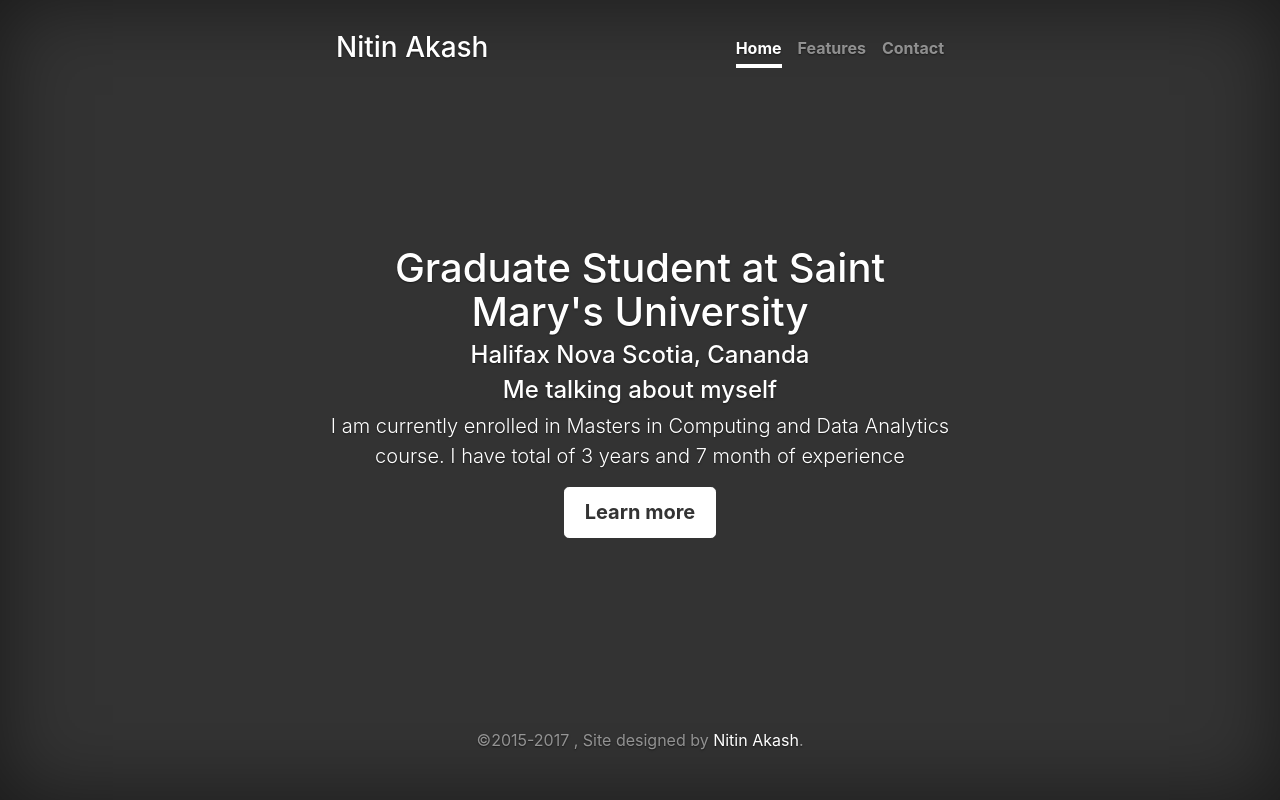
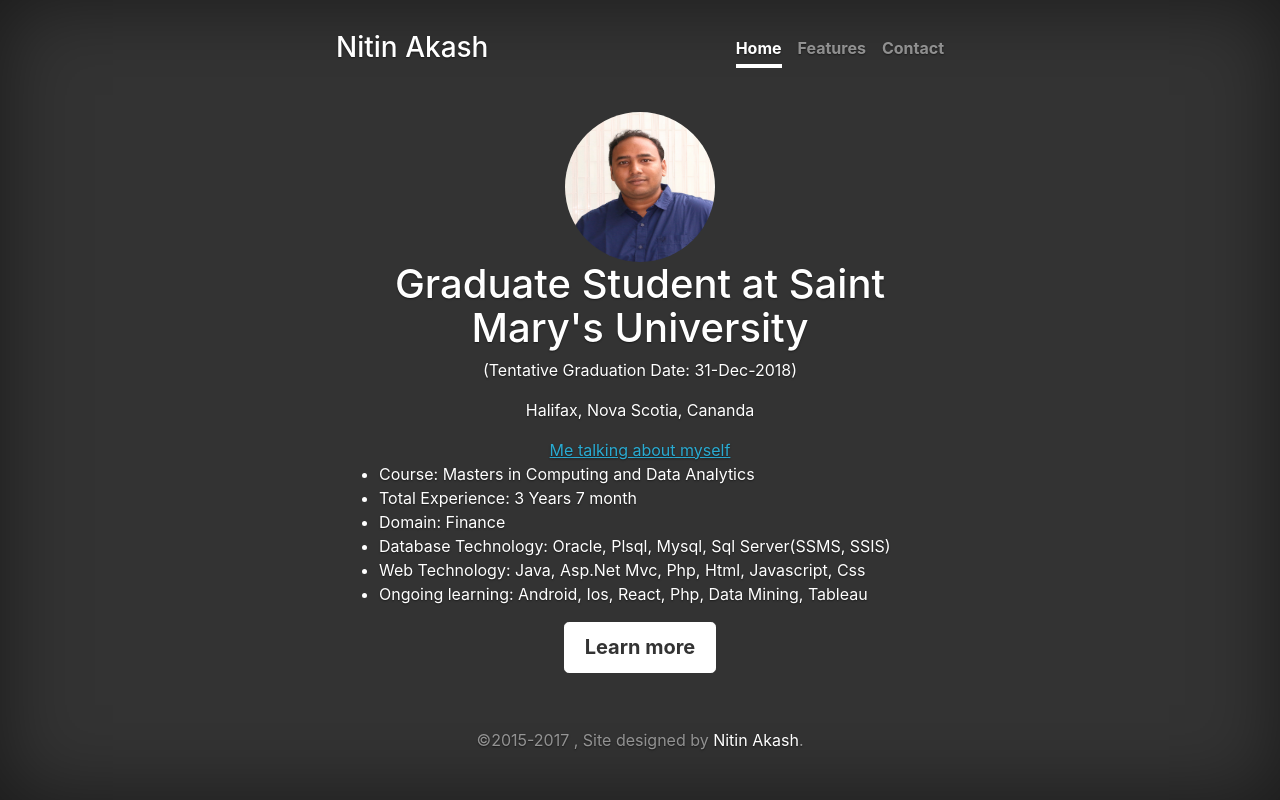
Before and after one commit to nitinakash2017/MyPersonalWebsite, a PHP site: page / in a window 1280 px wide. Run offline with PHP 8.4, Linux system fonts and the light colour scheme; some libraries are stand-ins or nearby versions.

Commit message:
Made body section of index page

```diff
--- a/css/cover.css
+++ b/css/cover.css
@@ -158,3 +158,6 @@ body {
     width: 42rem;
   }
 }
+.styleTalkingSpan{
+  color: #2aabd2;
+}
--- a/index.php
+++ b/index.php
@@ -1,16 +1,26 @@
 <?php include 'header.php';
 ?>
+    <div class="container">
+            <div class="inner cover">
 
-            <div class="inner cover">
+                    <img src="image//Nitin.jpg" style="border-radius: 50%" width="150px" height="150px"/>
                 <h1 class="cover-heading">Graduate Student at Saint Mary's University</h1>
-                <h4>Halifax Nova Scotia, Cananda</h4>
-                <h4>Me talking about myself</h4>
-                <p class="lead">I am currently enrolled in Masters in Computing and Data Analytics course.  I have total of 3 years and 7 month of experience</p>
+                <p>(Tentative Graduation Date: 31-Dec-2018)</p>
+                <p>Halifax, Nova Scotia, Cananda</p>
+                <span style="color: #2aabd2" class="styleTalkingSpan"><u style="text-decoration-color: #2aabd2">Me talking about myself</u></span>
+                <ul style="text-align: left">
+                    <li>Course: Masters in Computing and Data Analytics</li>
+                    <li>Total Experience: 3 Years 7 month</li>
+                    <li>Domain: Finance</li>
+                    <li>Database Technology: Oracle, Plsql, Mysql, Sql Server(SSMS, SSIS)</li>
+                    <li>Web Technology: Java, Asp.Net Mvc, Php, Html, Javascript, Css</li>
+                    <li>Ongoing learning: Android, Ios, React, Php, Data Mining, Tableau</li>
+                </ul>
                 <p class="lead">
                     <a href="#" class="btn btn-lg btn-secondary">Learn more</a>
                 </p>
             </div>
-
+    </div>
 
 <?php include 'footer.php';
 ?>
```
Also changed, not shown: image/Nitin.jpg (added).
